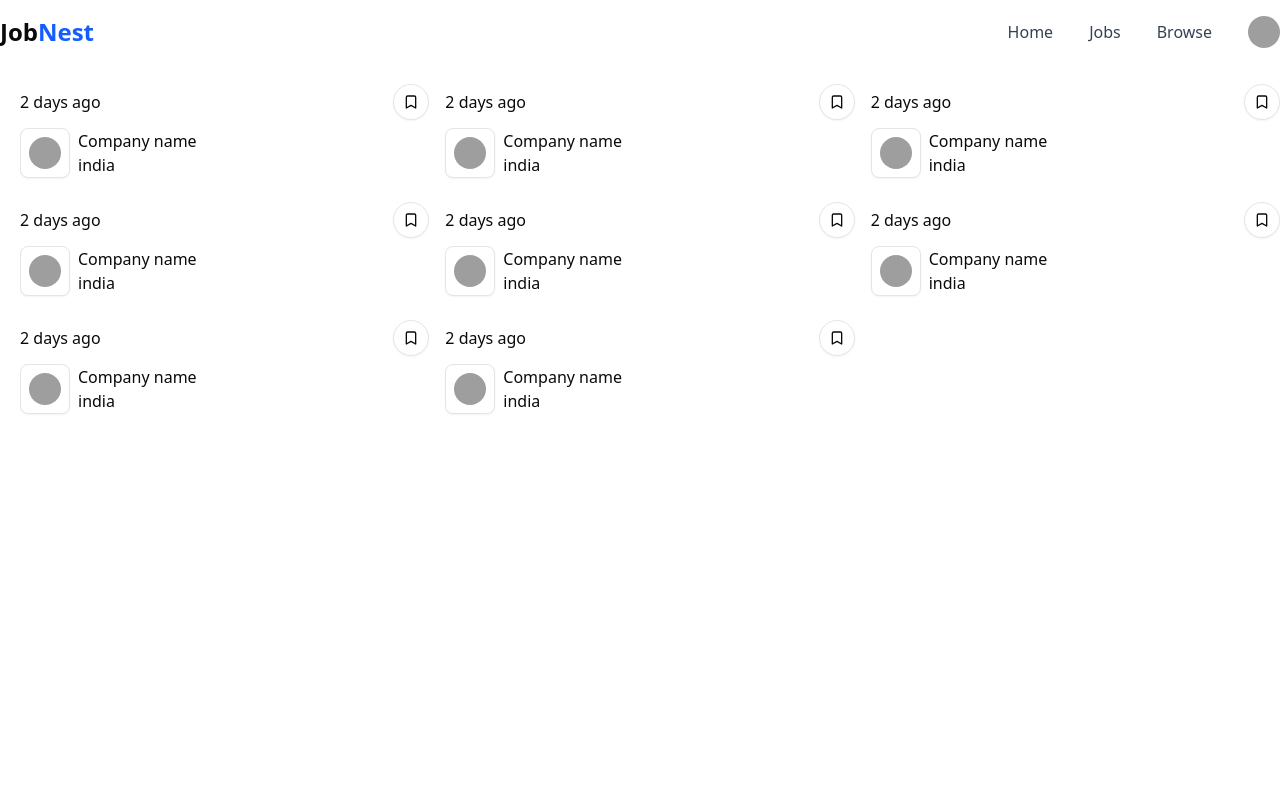
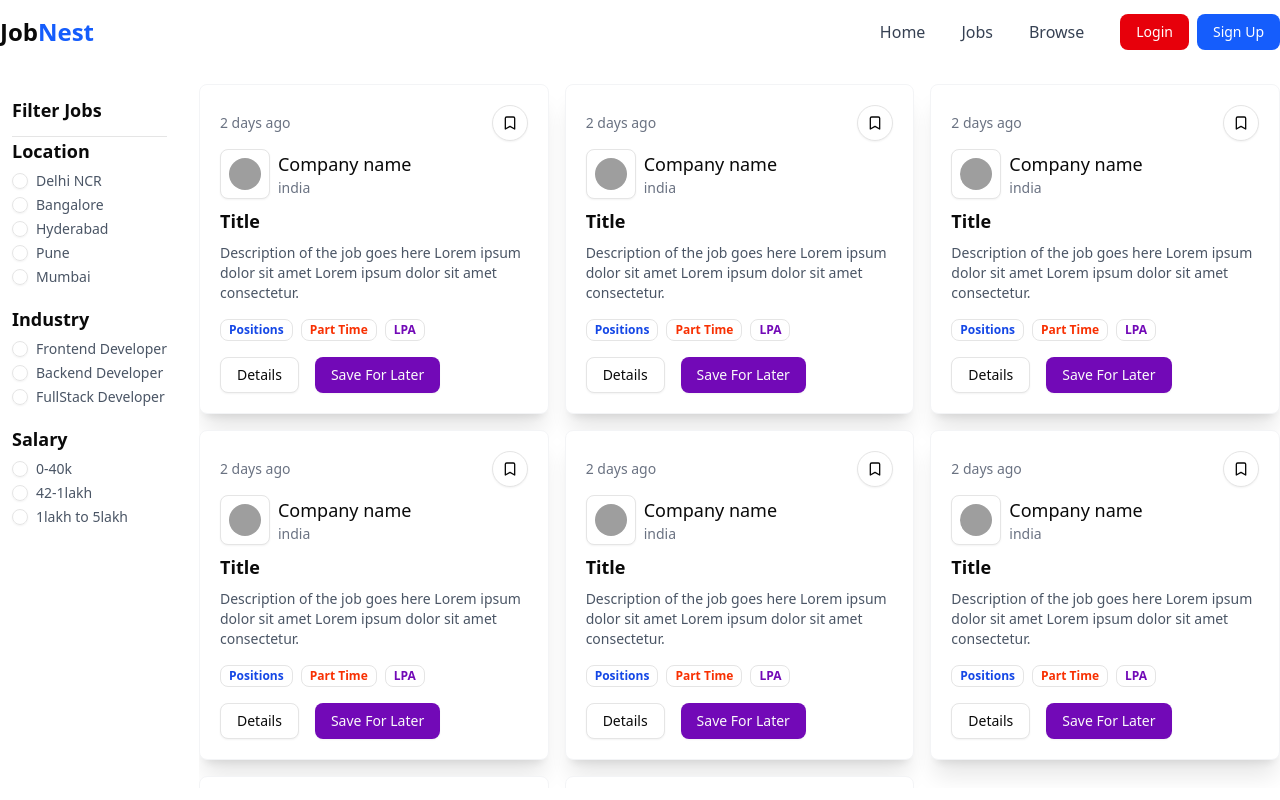
Before and after one commit to anmolthakur-01/JobNest, a React (Vite) app in the folder JobNest_frontend/: page /jobs in a window 1280 px wide. Built offline with nearby package versions, Linux system fonts and the light colour scheme; grey boxes are pictures that could not be loaded.

Commit message:
jobs section complete

```diff
--- a/JobNest_frontend/jsconfig.app.json
+++ b/JobNest_frontend/jsconfig.app.json
@@ -4,7 +4,7 @@
     "baseUrl": ".",
     "paths": {
       "@/*": [
-          "./src/*" // add js, html, css file name
+        "./src/*"
       ]
     }
     // ...
--- /dev/null
+++ b/JobNest_frontend/src/components/Browse.jsx
@@ -0,0 +1,13 @@
+import React from 'react'
+import Navbar from './shared/Navbar'
+
+const Browse = () => {
+  return (
+    <>
+    <Navbar/>
+
+    </>
+  )
+}
+
+export default Browse
--- a/JobNest_frontend/src/components/FilterCard.jsx
+++ b/JobNest_frontend/src/components/FilterCard.jsx
@@ -1,9 +1,47 @@
-import React from 'react'
+import React from "react";
+import {RadioGroup, RadioGroupItem} from "./ui/radio-group"
+import {Label} from "./ui/label"
+
+const fitlerData = [
+  {
+    fitlerType: "Location",
+    array: ["Delhi NCR", "Bangalore", "Hyderabad", "Pune", "Mumbai"],
+  },
+  {
+    fitlerType: "Industry",
+    array: ["Frontend Developer", "Backend Developer", "FullStack Developer"],
+  },
+  {
+    fitlerType: "Salary",
+    array: ["0-40k", "42-1lakh", "1lakh to 5lakh"],
+  },
+];
 
 const FilterCard = () => {
   return (
-    <div></div>
-  )
-}
+    <div className="w-full bg-white p-3 rounded-md">
+      <h1 className="font-bold text-lg">Filter Jobs</h1>
+      <hr className="mt-3" />
+      <RadioGroup
+      // value={selectedValue} onValueChange={changeHandler}
+      >
+        {fitlerData.map((data, index) => (
+          <div>
+            <h1 className="font-bold text-lg">{data.fitlerType}</h1>
+            {data.array.map((item, idx) => {
+              const itemId = `id${index}-${idx}`;
+              return (
+                <div className="flex items-center space-x-2 my-2 text-gray-600">
+                  <RadioGroupItem value={item} id={itemId} />
+                  <Label htmlFor={itemId}>{item}</Label>
+                </div>
+              );
+            })}
+          </div>
+        ))}
+      </RadioGroup>
+    </div>
+  );
+};
 
-export default FilterCard
+export default FilterCard;
--- a/JobNest_frontend/src/components/Job.jsx
+++ b/JobNest_frontend/src/components/Job.jsx
@@ -6,12 +6,12 @@
 
 const Job = () => {
   return (
-    <div>
+    <div className="p-5 rounded-md shadow-xl bg-white border border-gray-100">
       <div className="flex items-center justify-between">
-      <p>2 days ago</p>
-      <Button variant="outline" className="rounded-full" size="icon">
-        <Bookmark />
-      </Button>
+        <p className="text-sm text-gray-500">2 days ago</p>
+        <Button variant="outline" className="rounded-full" size="icon">
+          <Bookmark />
+        </Button>
       </div>
       <div className="flex items-center gap-2 my-2">
         <Button className="p-6" variant="outline" size="icon">
@@ -20,9 +20,34 @@
           </Avatar>
         </Button>
         <div>
-          <h1>Company name</h1>
-          <p>india</p>
+          <h1 className="text-lg font-medium">Company name</h1>
+          <p className="text-sm text-gray-500">india</p>
         </div>
+      </div>
+      <div>
+        <h1 className="font-bold text-lg my-2">Title</h1>
+        <p className="text-sm text-gray-600">
+          Description of the job goes here Lorem ipsum dolor sit amet Lorem
+          ipsum dolor sit amet consectetur.
+        </p>
+      </div>
+      <div className="flex items-center gap-2 mt-4">
+        <Badge className={"text-blue-700 font-bold"} variant="ghost">
+          {/* {job?.position} */}
+           Positions
+        </Badge>
+        <Badge className={"text-[#F83002] font-bold"} variant="ghost">
+          {/* {job?.jobType} */}
+          Part Time
+        </Badge>
+        <Badge className={"text-[#7209b7] font-bold"} variant="ghost">
+          {/* {job?.salary} */}
+          LPA
+        </Badge>
+      </div>
+      <div className="flex items-center gap-4 mt-4">
+        <Button variant="outline">Details</Button>
+        <Button className="bg-[#7209b7]">Save For Later</Button>
       </div>
     </div>
   );
--- a/JobNest_frontend/src/components/shared/Navbar.jsx
+++ b/JobNest_frontend/src/components/shared/Navbar.jsx
@@ -7,7 +7,7 @@
 
 
 const Navbar = () => {
-  const user = true;
+  const user = false;
   return (
     <div className="bg-white">
       <div className="flex items-center justify-between mx-auto max-w-7xl h-16">
```
Also changed, not shown: JobNest_frontend/src/App.jsx (+17 -18 lines). Lines whose indentation alone changed are shown as unchanged.
